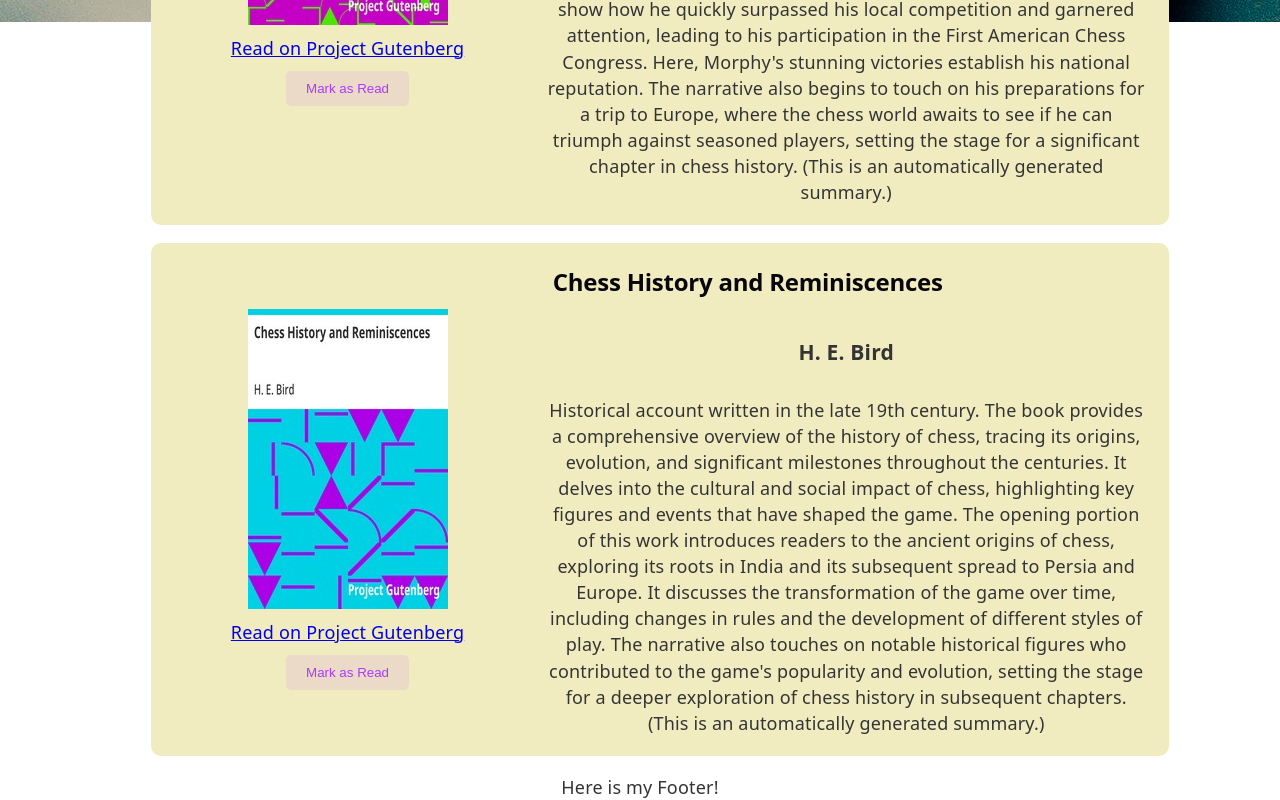
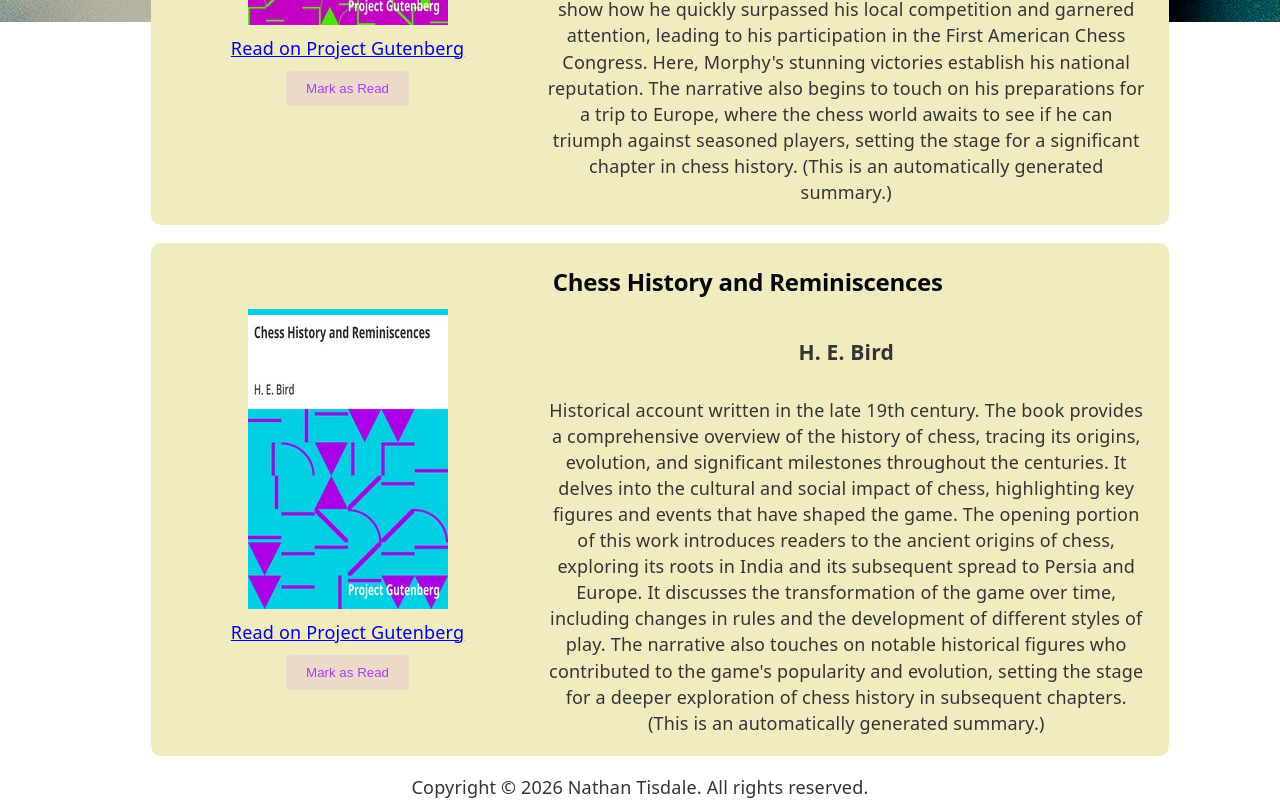
Before and after one commit to natisdale/react_assignments, a React (Vite) app in the folder week13/exercise/: page / in a window 1280 px wide. Shown: the part 4250-5050 px from the top of the page. Built offline with nearby package versions, Linux system fonts and the light colour scheme.

Commit message:
Updating footer for Week 13 exercise

```diff
--- a/week13/exercise/src/components/Footer.jsx
+++ b/week13/exercise/src/components/Footer.jsx
@@ -1,7 +1,7 @@
 function Footer() {
   return (
     <footer>
-      <p>Here is my Footer!</p>
+      <p>Copyright © 2026 Nathan Tisdale. All rights reserved.</p>
     </footer>
   );
 }
```
